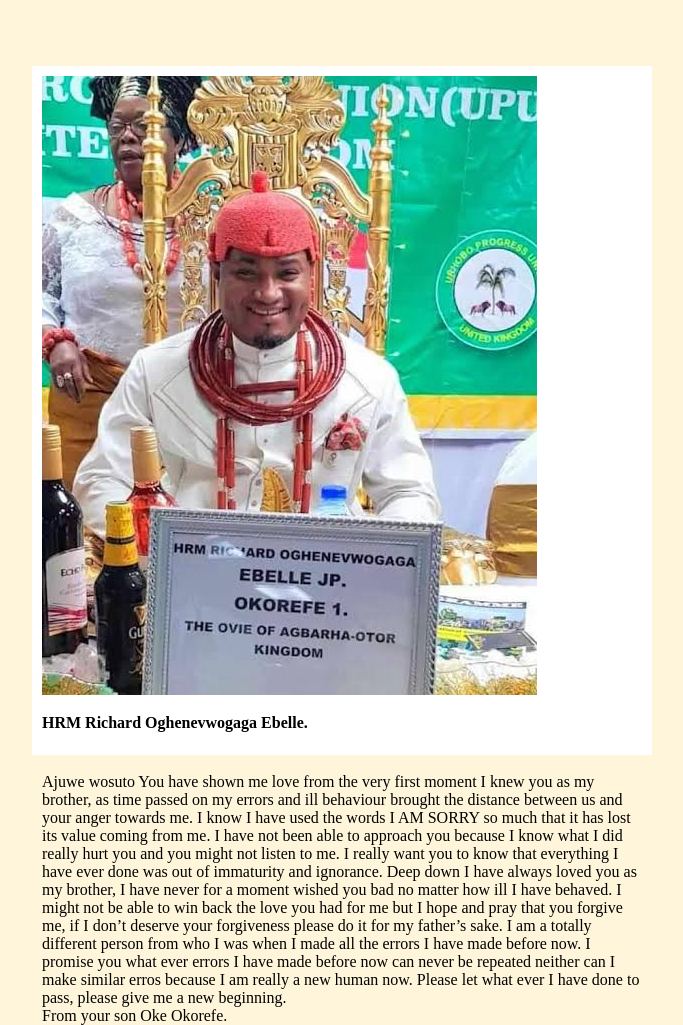
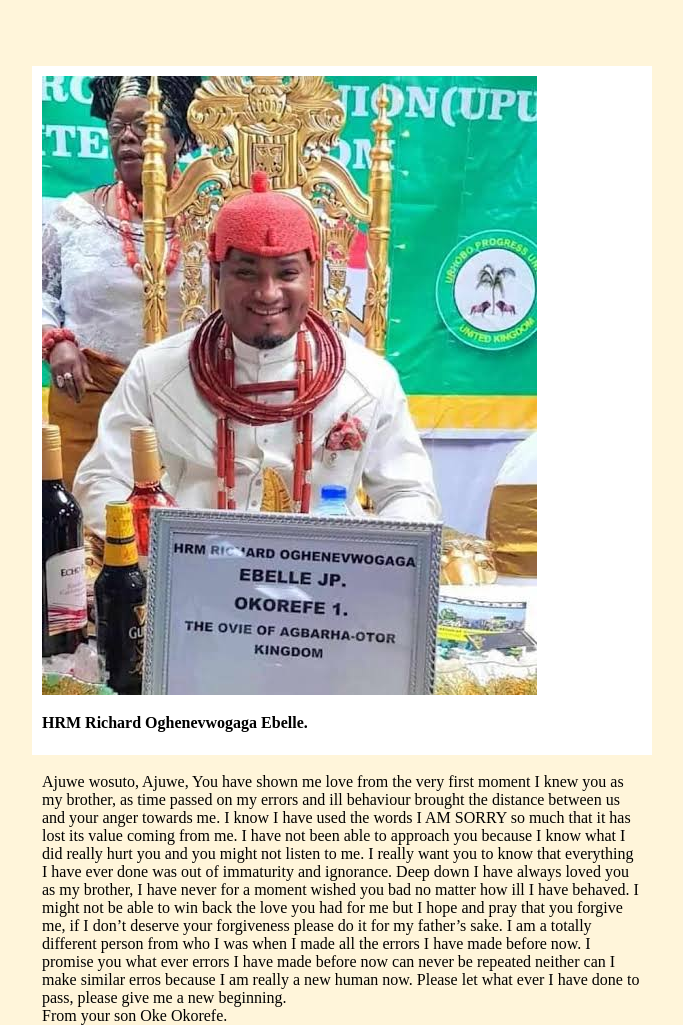
Before and after one commit to brooklyn5991/ajuwe, a plain HTML site: page index.html in a window 1280 px wide. Shown: the whole page, without its empty margins (298-981 px from the left). Drawn offline with Linux system fonts and the light colour scheme.

Commit message:
Update index.html

```diff
--- a/index.html
+++ b/index.html
@@ -23,8 +23,8 @@
 
       <br>
      <div id="tribute-info">
-       Ajuwe wosuto
-      You have shown me love from the very first moment I knew you as my brother,
+       Ajuwe wosuto,
+      Ajuwe, You have shown me love from the very first moment I knew you as my brother,
       as time passed on my errors and ill behaviour brought the distance between us
       and your anger towards me.  I know I have used the  words I AM SORRY so much
       that it has lost its value coming from me. I have not been able to approach you
```
